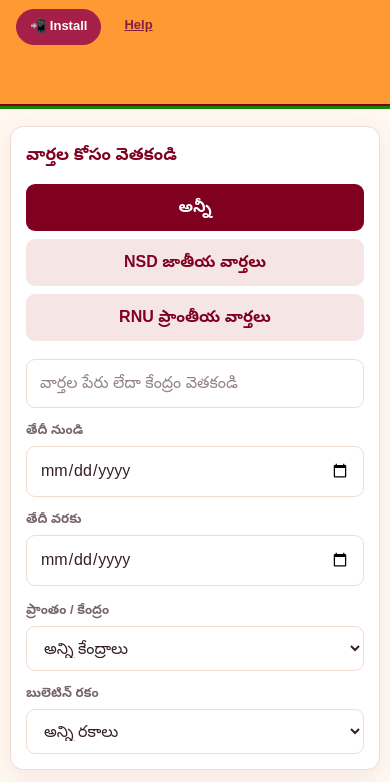
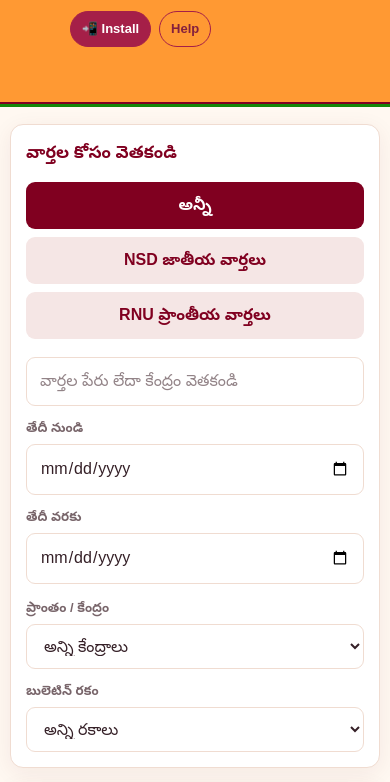
Before and after one commit to harikrishnach27/telugu-radio, a plain HTML site: page index.html in a window 390 px wide. Shown: the part 79-861 px from the top of the page. Drawn offline with Linux system fonts and the light colour scheme.

Commit message:
Update style.css

```diff
--- a/style.css
+++ b/style.css
@@ -603,98 +603,82 @@ footer {
 .pwa-install-dialog::backdrop { background: #0008; }
 .pwa-install-dialog li { margin: .55rem 0; }
 
-/* Compact installation controls */
+/* ===== INSTALL BUTTONS: DESKTOP + MOBILE FIX ===== */
+
 header .install-actions {
-  display: flex;
-  justify-content: flex-end;
-  align-items: center;
-  gap: 6px;
-  margin: 6px 0;
-  padding: 0;
-  width: auto;
+  position: static !important;
+  inset: auto !important;
+  transform: none !important;
+  float: none !important;
+  clear: both;
+
+  display: flex !important;
+  flex-direction: row !important;
+  flex-wrap: wrap !important;
+  justify-content: center !important;
+  align-items: center !important;
+
+  width: 100% !important;
+  max-width: 100% !important;
+  flex: 0 0 100% !important;
+  grid-column: 1 / -1;
+  justify-self: stretch;
+
+  box-sizing: border-box;
+  gap: 10px !important;
+  margin: 18px 0 0 !important;
+  padding: 0 !important;
 }
 
 header .install-actions .install-button {
+  position: static !important;
+  inset: auto !important;
+  transform: none !important;
+  float: none !important;
+
+  display: inline-flex !important;
+  flex: 0 0 auto !important;
+  align-items: center;
+  justify-content: center;
+
   width: auto !important;
   min-width: 0 !important;
-  min-height: 34px !important;
-  padding: 7px 13px !important;
+  max-width: 100% !important;
+  min-height: 36px !important;
+
+  box-sizing: border-box;
   margin: 0 !important;
+  padding: 8px 14px !important;
 
+  border-radius: 20px;
   font-size: 14px !important;
   line-height: 1.2 !important;
   font-weight: 600;
-  border-radius: 18px;
-  white-space: nowrap;
-
+  white-space: nowrap !important;
   cursor: pointer;
-  box-sizing: border-box;
 }
 
 header .install-actions .install-primary {
   background: #a51f48;
-  color: white;
+  color: #fff;
   border: 1px solid #a51f48;
 }
 
 header .install-actions .install-help {
   background: transparent;
   color: #84203e;
-  border: none;
-  text-decoration: underline;
-  padding: 7px 9px !important;
+  border: 1px solid #a51f48;
 }
 
-/* Mobile */
+/* Narrow mobile screens */
 @media (max-width: 480px) {
   header .install-actions {
-    justify-content: flex-start;
-    flex-wrap: wrap;
-    gap: 5px;
-  }
-}
-/* Fix overlapping install controls on mobile */
-@media (max-width: 600px) {
-  header .install-actions {
-    position: relative !important;
-    inset: auto !important;
-    transform: none !important;
-
-    display: flex !important;
-    flex-direction: row !important;
-    flex-wrap: wrap !important;
-    justify-content: flex-start !important;
-    align-items: center !important;
-
-    width: 100% !important;
-    max-width: 100% !important;
-    flex-basis: 100% !important;
-    gap: 10px !important;
-
-    margin: 12px 0 4px !important;
-    padding: 0 !important;
-    box-sizing: border-box;
-    clear: both;
+    gap: 8px !important;
+    margin-top: 14px !important;
   }
 
   header .install-actions .install-button {
-    position: static !important;
-    inset: auto !important;
-    transform: none !important;
-    float: none !important;
-
-    display: inline-flex !important;
-    flex: 0 0 auto !important;
-    width: auto !important;
-    min-width: 0 !important;
-    max-width: 100% !important;
-    min-height: 36px !important;
-
-    margin: 0 !important;
-    padding: 8px 13px !important;
     font-size: 13px !important;
-    line-height: 1.2 !important;
-    white-space: nowrap !important;
-    box-sizing: border-box;
+    padding: 8px 11px !important;
   }
 }
```
